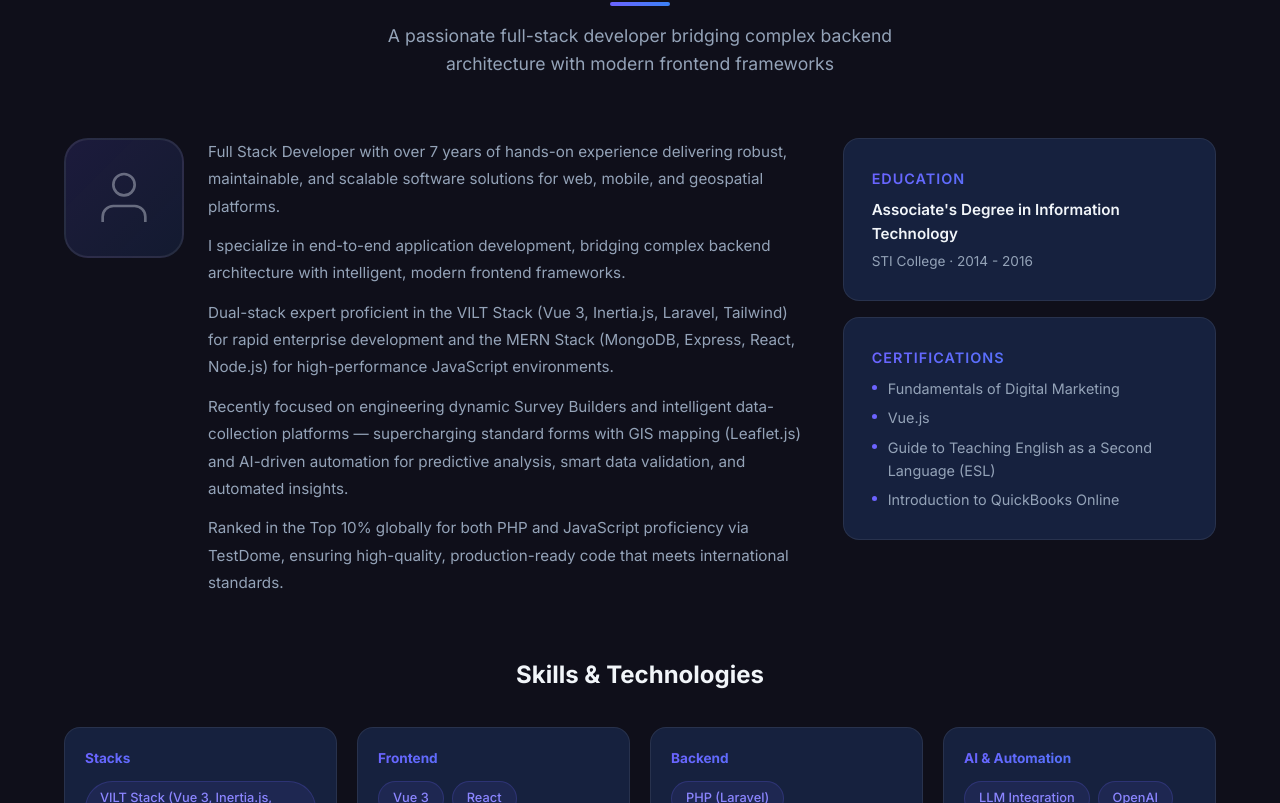
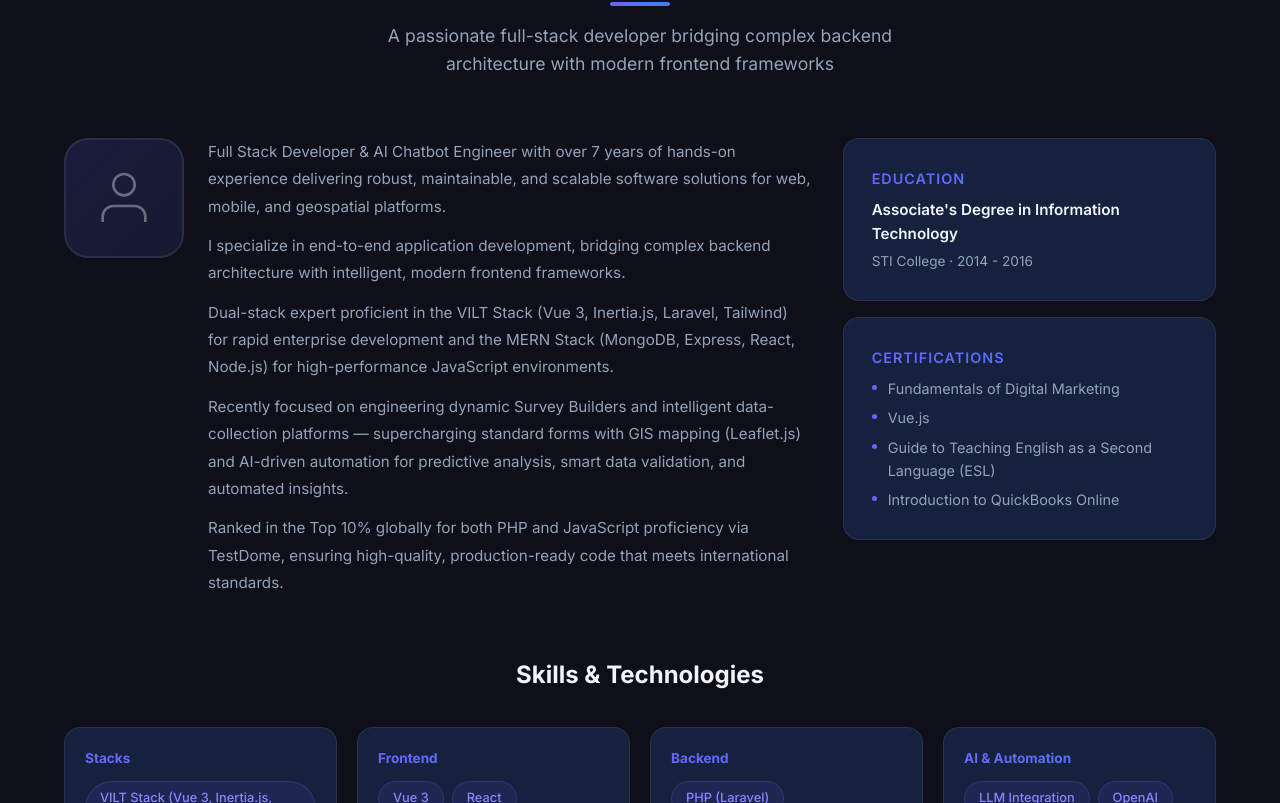
Before and after one commit to jannarmarvega/portfolio, a Vue app: page / in a window 1280 px wide. Shown: the part 1077-1880 px from the top of the page. Built offline with nearby package versions, Linux system fonts and the light colour scheme.

Commit message:
Add AI Integration and Chatbot to descriptions

```diff
--- a/index.html
+++ b/index.html
@@ -4,11 +4,11 @@
     <meta charset="UTF-8" />
     <link rel="icon" type="image/svg+xml" href="/favicon.svg" />
     <meta name="viewport" content="width=device-width, initial-scale=1.0" />
-    <meta name="description" content="Jann Niño Armar Vega - Full Stack Developer specializing in VILT Stack, MERN Stack, AI Integration, and GIS development" />
+    <meta name="description" content="Jann Niño Armar Vega - Full Stack Developer specializing in VILT Stack, MERN Stack, AI Integration, Chatbot Development, and GIS" />
     <link rel="preconnect" href="https://fonts.googleapis.com" />
     <link rel="preconnect" href="https://fonts.gstatic.com" crossorigin />
     <link href="https://fonts.googleapis.com/css2?family=Inter:wght@300;400;500;600;700;800&family=JetBrains+Mono:wght@400;500;600&display=swap" rel="stylesheet" />
-    <title>Jann Niño Armar Vega | Full Stack Developer</title>
+    <title>Jann Niño Armar Vega | Full Stack Developer & AI Chatbot Engineer</title>
   </head>
   <body>
     <div id="app"></div>
--- a/src/components/layout/Footer.vue
+++ b/src/components/layout/Footer.vue
@@ -9,7 +9,7 @@ const year = new Date().getFullYear()
     <div class="footer__top">
       <div class="footer__brand">
         <h3 class="footer__logo">&lt;JNV /&gt;</h3>
-        <p class="footer__desc">Full Stack Developer building robust, scalable solutions with the VILT and MERN stacks.</p>
+        <p class="footer__desc">Full Stack Developer & AI Chatbot Engineer building robust, scalable solutions with the VILT and MERN stacks.</p>
         <div class="footer__socials">
           <a :href="social.github" target="_blank" class="footer__social-link" aria-label="GitHub">
             <svg width="20" height="20" viewBox="0 0 24 24" fill="currentColor"><path d="M12 0C5.37 0 0 5.37 0 12c0 5.31 3.435 9.795 8.205 11.385.6.105.825-.255.825-.57 0-.285-.015-1.23-.015-2.235-3.015.555-3.795-.735-4.035-1.41-.135-.345-.72-1.41-1.23-1.695-.42-.225-1.02-.78-.015-.795.945-.015 1.62.87 1.845 1.23 1.08 1.815 2.805 1.305 3.495.99.105-.78.42-1.305.765-1.605-2.67-.3-5.46-1.335-5.46-5.925 0-1.305.465-2.385 1.23-3.225-.12-.3-.54-1.53.12-3.18 0 0 1.005-.315 3.3 1.23.96-.27 1.98-.405 3-.405s2.04.135 3 .405c2.295-1.56 3.3-1.23 3.3-1.23.66 1.65.24 2.88.12 3.18.765.84 1.23 1.905 1.23 3.225 0 4.605-2.805 5.625-5.475 5.925.435.375.81 1.095.81 2.22 0 1.605-.015 2.895-.015 3.3 0 .315.225.69.825.57A12.02 12.02 0 0 0 24 12c0-6.63-5.37-12-12-12z"/></svg>
--- a/src/components/sections/HeroSection.vue
+++ b/src/components/sections/HeroSection.vue
@@ -6,7 +6,7 @@ const typewriterLines = [
   'Full Stack Developer',
   'VILT Stack Expert',
   'MERN Stack Developer',
-  'GIS & AI Specialist',
+  'AI & Chatbot Engineer',
 ]
 </script>
 
--- a/src/data/personal.js
+++ b/src/data/personal.js
@@ -1,12 +1,12 @@
 export const personalInfo = {
   name: 'Jann Niño Armar Vega',
-  title: 'Full Stack Developer',
+  title: 'Full Stack Developer & AI Chatbot Engineer',
   location: 'Malaybalay City, Northern Mindanao, Philippines',
   email: 'jannarmarvega@gmail.com',
   phone: '09525567486',
   website: 'jannvega102.github.io/myportfolio',
   summary: [
-    'Full Stack Developer with over 7 years of hands-on experience delivering robust, maintainable, and scalable software solutions for web, mobile, and geospatial platforms.',
+    'Full Stack Developer & AI Chatbot Engineer with over 7 years of hands-on experience delivering robust, maintainable, and scalable software solutions for web, mobile, and geospatial platforms.',
     'I specialize in end-to-end application development, bridging complex backend architecture with intelligent, modern frontend frameworks.',
     'Dual-stack expert proficient in the VILT Stack (Vue 3, Inertia.js, Laravel, Tailwind) for rapid enterprise development and the MERN Stack (MongoDB, Express, React, Node.js) for high-performance JavaScript environments.',
     'Recently focused on engineering dynamic Survey Builders and intelligent data-collection platforms — supercharging standard forms with GIS mapping (Leaflet.js) and AI-driven automation for predictive analysis, smart data validation, and automated insights.',
```
